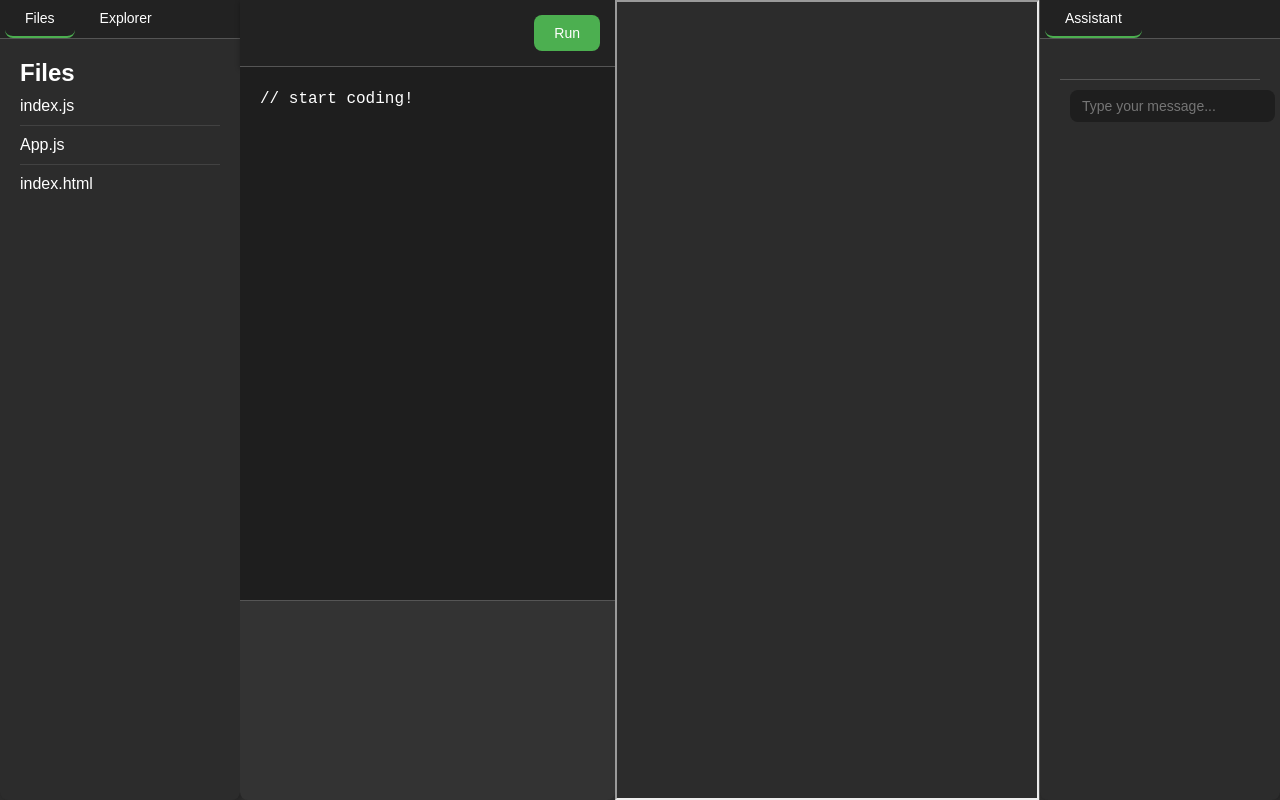
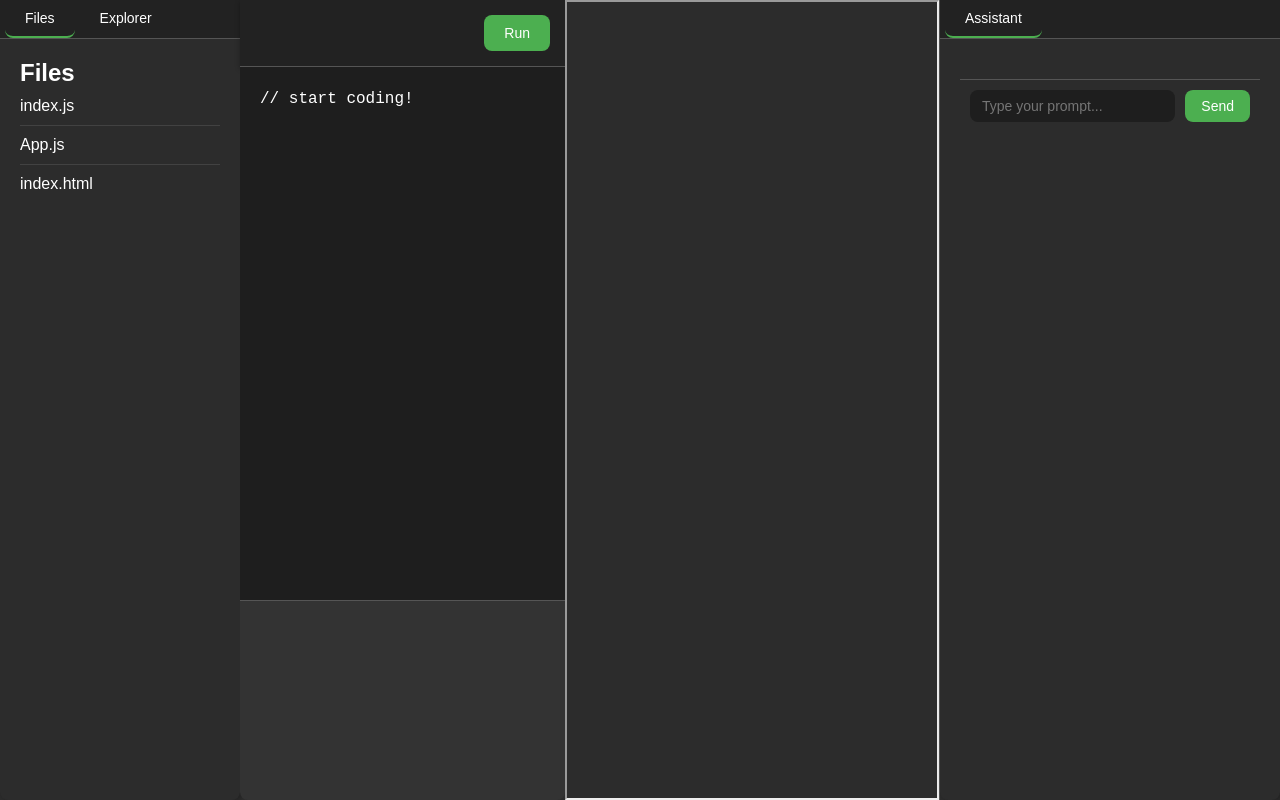
Before and after one commit to sh-navid/NabotStudio, a React (Create React App) app: page / in a window 1280 px wide. Built offline with nearby package versions, Linux system fonts and the light colour scheme.

Commit message:
[Enhancement] Minor assistant interface update

```diff
--- a/src/App.css
+++ b/src/App.css
@@ -15,6 +15,8 @@ body {
   font-family: sans-serif;
   color: var(--text-light);
   background-color: var(--background-dark);
+  height: 100vh;
+  margin: 0;
 }
 
 .ide {
@@ -31,6 +33,10 @@ body {
   color: var(--text-light);
   box-shadow: 2px 0 5px var(--box-shadow-color);
   border-radius: var(--border-radius);
+}
+
+.right-menu {
+  width: 340px !important;
 }
 
 .sidebar h3,
@@ -191,7 +197,8 @@ button:active {
 .chat-container {
   display: flex;
   flex-direction: column;
-  height: 100%;
+  height: 100%; /* Make sure chat container takes up full height */
+  position: relative;
 }
 
 .chat-messages {
@@ -224,6 +231,10 @@ button:active {
   display: flex;
   padding: 10px;
   border-top: 1px solid var(--border-color);
+  /*position: absolute;*/ /*Remove absolute*/
+  /*left: 0;*/           /*Remove left*/
+  /*right: 0;*/          /*Remove right*/
+  /*bottom: 0;  Remove bottom */
 }
 
 .chat-input {
--- a/src/components/Assistant.js
+++ b/src/components/Assistant.js
@@ -52,7 +52,7 @@ function Assistant() {
         <input
           type="text"
           className="chat-input"
-          placeholder="Type your message..."
+          placeholder="Type your prompt..."
           value={input}
           onChange={(e) => setInput(e.target.value)}
           onKeyDown={(e) => {
--- a/src/components/RightMenu.js
+++ b/src/components/RightMenu.js
@@ -1,5 +1,3 @@
-/**/
-/**/
 import React, { useState } from 'react';
 import Tabs from './Tabs';
 import Assistant from './Assistant'; // Import the new Assistant component
```
